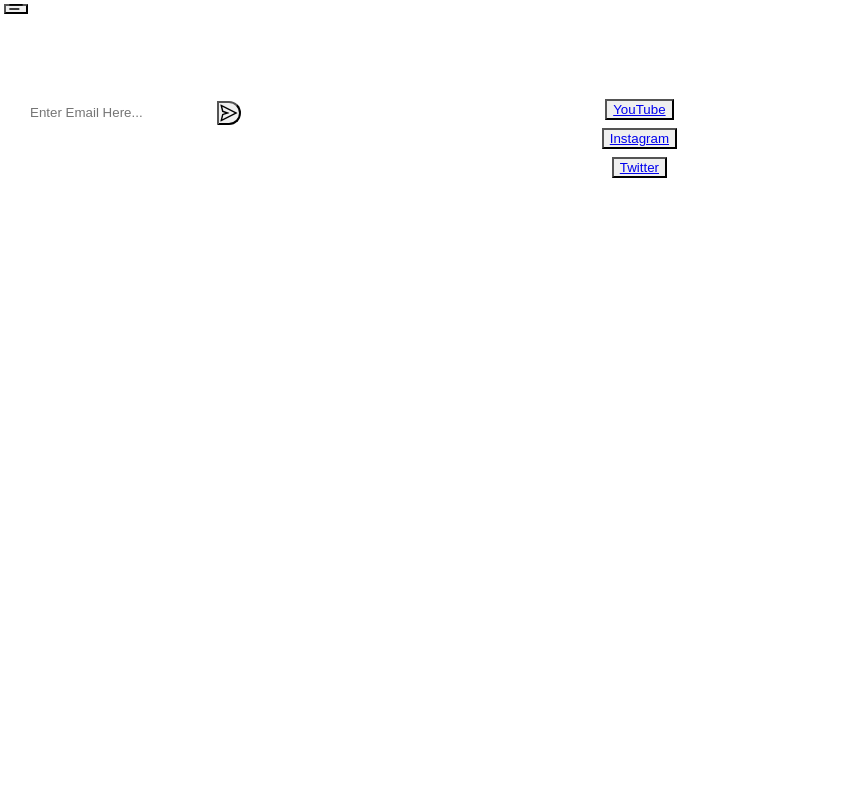
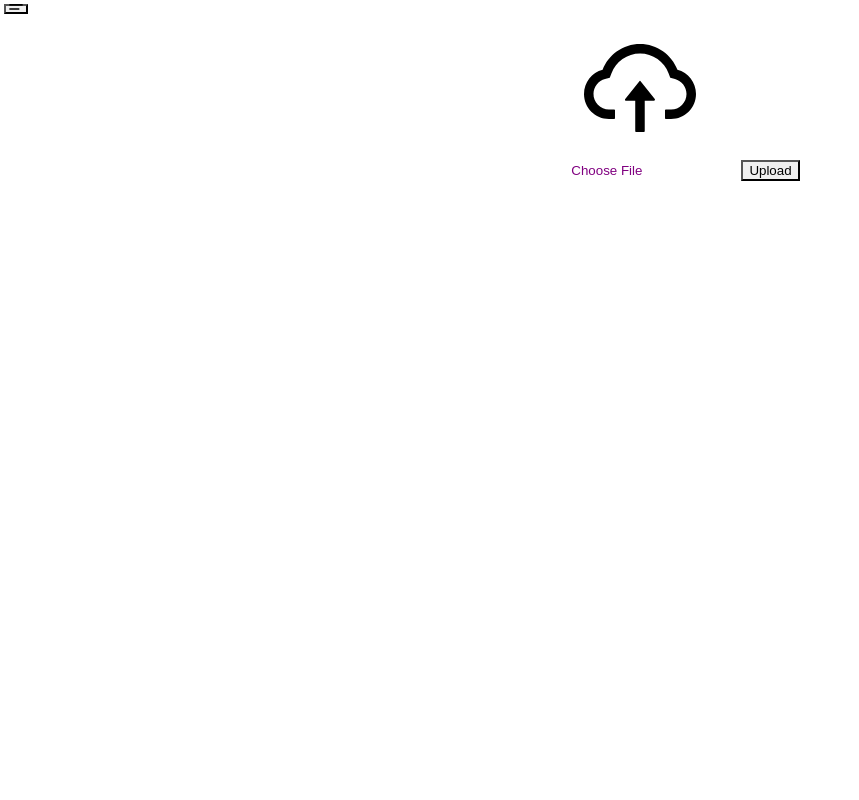
Before and after one commit to SatyaS18/react-video-hub, a React (Create React App) app: page /upload in a window 1280 px wide. Shown: the top 800 px of the page, without its empty margins (0-859 px from the left). Built offline with nearby package versions, Linux system fonts and the light colour scheme; the HTML template or start-up script is replaced by a standard one.

Commit message:
added upload page

```diff
--- a/src/App.js
+++ b/src/App.js
@@ -4,6 +4,7 @@
 import Home from './components/Home';
 import Footer from './components/Footer';
 import Videos from './components/Videos';
+import Upload from './components/Upload';
 
 function App() {
   return (
@@ -12,6 +13,7 @@
       <Routes>
         <Route path="/" element={<Home />} />
         <Route path="/videos" element={<Videos />} />
+        <Route path="/upload" element={<Upload />} />
       </Routes>
       <Footer />
     </Router>
--- /dev/null
+++ b/src/components/Upload.jsx
@@ -0,0 +1,38 @@
+import { Container, HStack, VStack, Input, Button } from '@chakra-ui/react';
+import React from 'react';
+import { AiOutlineCloudUpload } from 'react-icons/ai';
+
+const Upload = () => {
+  return (
+    <Container maxW={'container.xl'} h={'100vh'} p={'16'}>
+      <VStack color={'purple.500'} h={'full'} justifyContent={'center'}>
+        <AiOutlineCloudUpload size={'10vmax'} />
+
+        <form>
+          <HStack>
+            <Input
+              required
+              type="file"
+              css={{
+                '&::file-selector-button': {
+                  border: 'none',
+                  width: 'calc(100% + 36px)',
+                  height: '100%',
+                  marginLeft: '-18px',
+                  color: 'purple',
+                  backgroundColor: 'white',
+                  cursor: 'pointer',
+                },
+              }}
+            />
+            <Button colorScheme={'purple'} type="submit">
+              Upload
+            </Button>
+          </HStack>
+        </form>
+      </VStack>
+    </Container>
+  );
+};
+
+export default Upload;
```
